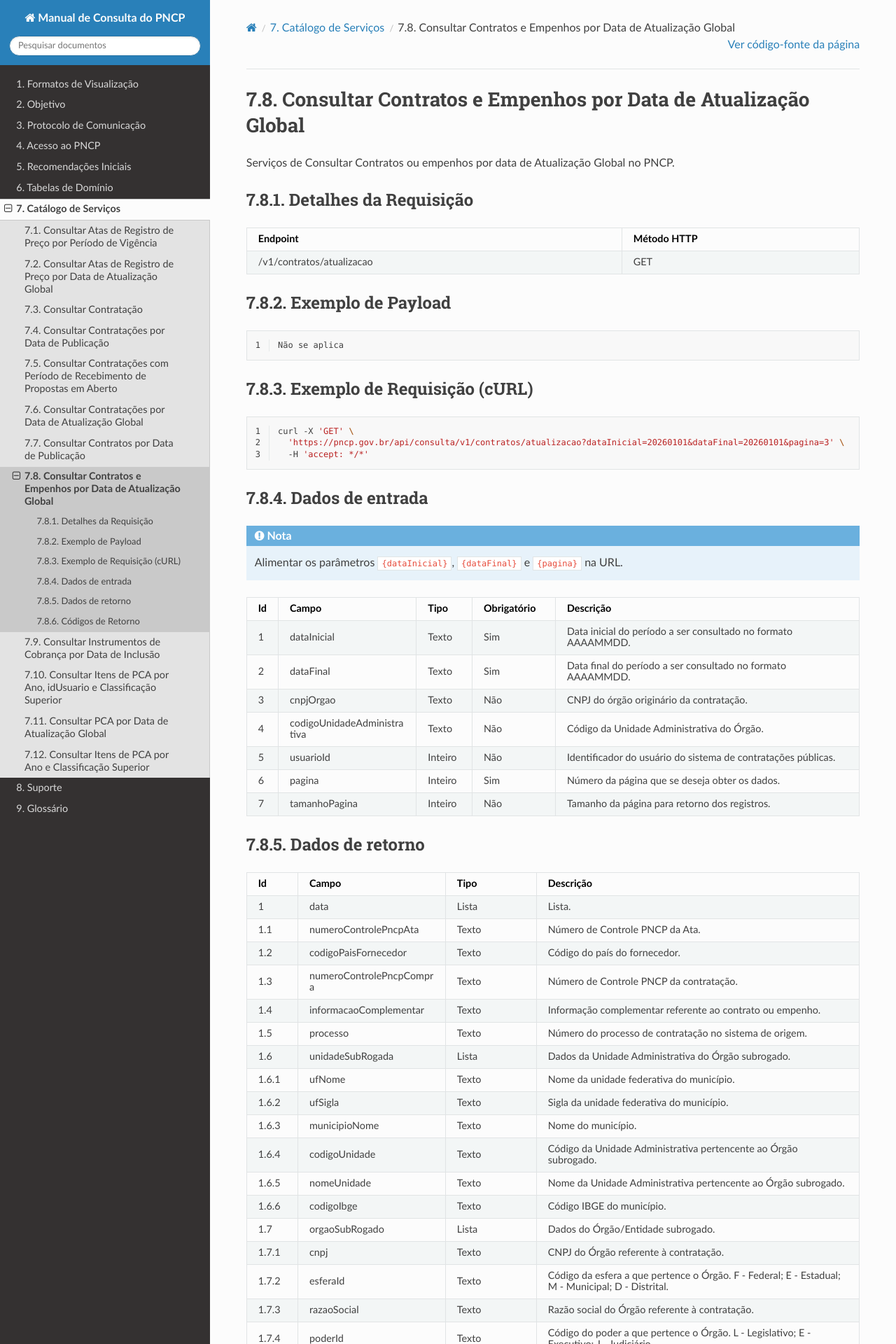
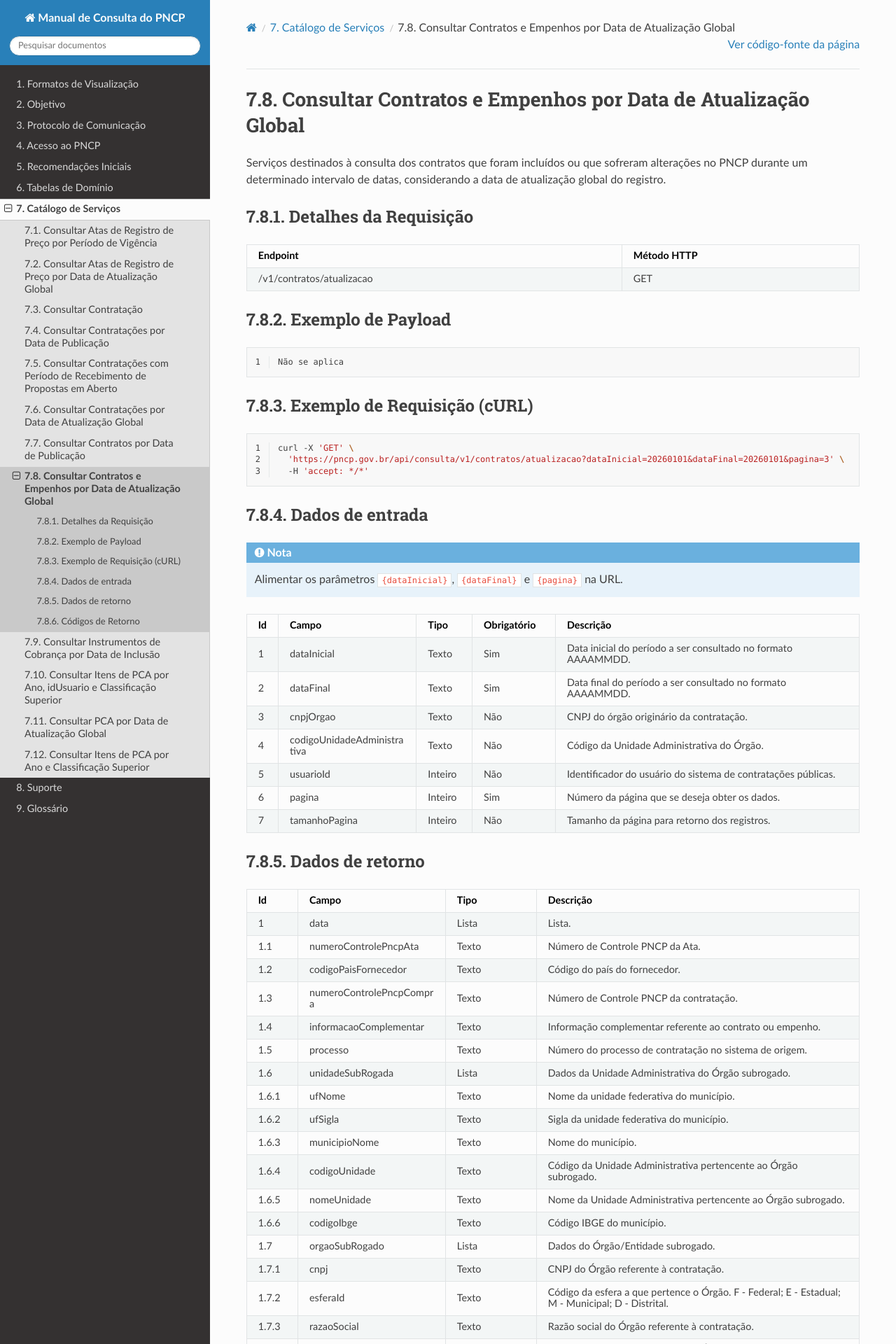
Before and after one commit to sofiaestrelab/Manual-de-Consulta-do-PNCP, a Sphinx documentation site: the page built from docs/source/catalogo_de_servicos/consultar_contratos_ou_empenhos_por_data_de_atualizacao_global.rst, in a window 1280 px wide. Shown: the top 1920 px of the page at 70% size. Built offline with Sphinx 7.4.7 and the Read the Docs theme 3.1.0, drawn with Linux system fonts in a browser that asks for light colours.

Commit message:
Update consultar_contratos_ou_empenhos_por_data_de_atualizacao_global.rst

```diff
--- a/docs/source/catalogo_de_servicos/consultar_contratos_ou_empenhos_por_data_de_atualizacao_global.rst
+++ b/docs/source/catalogo_de_servicos/consultar_contratos_ou_empenhos_por_data_de_atualizacao_global.rst
@@ -1,7 +1,7 @@
 Consultar Contratos e Empenhos por Data de Atualização Global
 ===============================================================
 
-Serviços de Consultar Contratos ou empenhos por data de Atualização Global no PNCP.
+Serviços destinados à consulta dos contratos que foram incluídos ou que sofreram alterações no PNCP durante um determinado intervalo de datas, considerando a data de atualização global do registro.
 
 Detalhes da Requisição
 ~~~~~~~~~~~~~~~~~~~~~~
```
